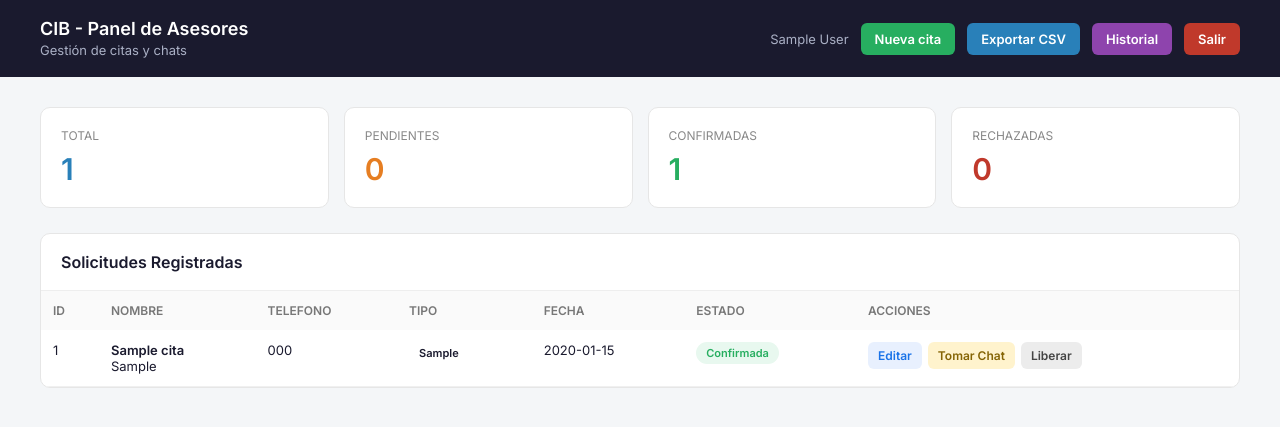
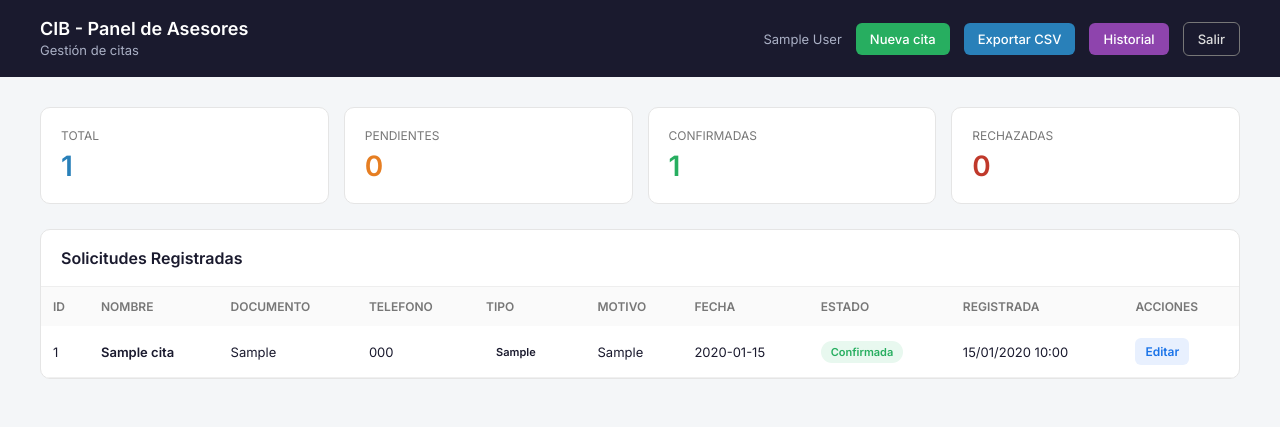
Before and after one commit to SistemasCIB/python, a Flask app: page /asesor in a window 1280 px wide. Shown: the top 427 px of the page. Run offline with Flask 3, Linux system fonts and the light colour scheme; the visitor is signed in with stand-in values (Sample User, id 1); tables that the repository leaves empty hold one stand-in row (values such as "Sample post").

Commit message:
antes de admin

```diff
--- a/flujos.py
+++ b/flujos.py
@@ -124,7 +124,7 @@ def manejar_boton(numero, opcion_id):
         if numero in sesiones:
             del sesiones[numero]
         enviar_texto(numero,
-            "Cuando tengas los requisitos listos, con gusto te agendamos.\n"
+            "podras reangendar tu cita cuando cumplas con los requisitos necesarios.\n\n"
 
 
         )
--- a/models.py
+++ b/models.py
@@ -31,8 +31,8 @@ class Consentimiento(db.Model):
 class Asesor(db.Model):
     id = db.Column(db.Integer, primary_key=True)
     usuario = db.Column(db.String(50), unique=True)
-    password_hash = db.Column(db.String(200))
     nombre = db.Column(db.String(100))
+    password_hash = db.Column(db.String(128))
 
     def set_password(self, password):
         self.password_hash = generate_password_hash(password)
--- a/templates/asesor.html
+++ b/templates/asesor.html
@@ -3,6 +3,7 @@
 <head>
 <meta charset="UTF-8">
 <meta name="viewport" content="width=device-width, initial-scale=1.0">
+
 <title>CIB - Panel Asesor</title>
 
 <link href="https://fonts.googleapis.com/css2?family=Inter:wght@300;400;500;600&display=swap" rel="stylesheet">
@@ -19,6 +20,8 @@ font-family:'Inter',sans-serif;
     background:#f4f6f8;
     color:#1a1a2e;
 }
+
+/* HEADER */
 
 header{
     background:#1a1a2e;
@@ -41,9 +44,8 @@ color:#aab0c5;
 
 .header-right{
     display:flex;
-gap:12px;
     align-items:center;
-flex-wrap:wrap;
+    gap:14px;
 }
 
 .btn-header{
@@ -51,18 +53,35 @@ text-decoration:none;
     padding:8px 14px;
     border-radius:6px;
     font-size:13px;
-font-weight:600;
+    font-weight:500;
+}
+
+.btn-nueva{
+    background:#27ae60;
     color:white;
 }
 
-.btn-nueva{background:#27ae60;}
-.btn-exportar{background:#2980b9;}
-.btn-historial{background:#8e44ad;}
-.btn-logout{background:#c0392b;}
+.btn-exportar{
+    background:#2980b9;
+    color:white;
+}
+
+.btn-historial{background:#8e44ad;
+    color:white;
+}
+
+.btn-logout{
+    border:1px solid #777;
+    color:#ddd;
+}
+
+/* CONTENT */
 
 .content{
     padding:30px 40px;
 }
+
+/* STATS */
 
 .stats{
     display:grid;
@@ -73,39 +92,41 @@ margin-bottom:25px;
 
 .card{
     background:white;
+    border-radius:10px;
     padding:20px;
-border-radius:10px;
-border:1px solid #e6e6e6;
+    border:1px solid #e5e5e5;
 }
 
-.label{
+.card .label{
     font-size:12px;
-color:#888;
+    color:#777;
     text-transform:uppercase;
 }
 
-.value{
-font-size:30px;
+.card .value{
+    margin-top:6px;
+    font-size:28px;
     font-weight:700;
-margin-top:8px;
 }
 
-.blue{color:#2980b9;}
-.orange{color:#e67e22;}
-.green{color:#27ae60;}
-.red{color:#c0392b;}
+.orange{ color:#e67e22; }
+.green{ color:#27ae60; }
+.red{ color:#c0392b; }
+.blue{ color:#2980b9; }
+
+/* TABLE */
 
 .table-box{
     background:white;
     border-radius:10px;
     overflow:hidden;
-border:1px solid #e6e6e6;
+    border:1px solid #e5e5e5;
 }
 
 .table-header{
     padding:18px 20px;
+    border-bottom:1px solid #eee;
     font-weight:600;
-border-bottom:1px solid #eee;
 }
 
 table{
@@ -126,28 +147,53 @@ td{
     padding:12px;
     font-size:13px;
     border-bottom:1px solid #f0f0f0;
-vertical-align:top;
 }
 
 tr:hover td{
     background:#fafafa;
 }
 
+/* PILLS */
+
 .pill{
     padding:4px 10px;
     border-radius:20px;
     font-size:11px;
-font-weight:700;
+    font-weight:600;
     display:inline-block;
 }
 
-.pendiente{background:#fff3e0;color:#e67e22;}
-.confirmada{background:#e8f8ef;color:#27ae60;}
-.rechazada{background:#fdecea;color:#c0392b;}
-.cancelada{background:#f0f0f0;color:#888;}
+.pendiente{
+    background:#fff3e0;
+    color:#e67e22;
+}
 
-.presencial{background:#e8f0fe;color:#1a73e8;}
-.domicilio{background:#f4e8fd;color:#7b1fa2;}
+.confirmada{
+    background:#e8f8ef;
+    color:#27ae60;
+}
+
+.rechazada{
+    background:#fdecea;
+    color:#c0392b;
+}
+
+.cancelada{
+    background:#f0f0f0;
+    color:#888;
+}
+
+.presencial{
+    background:#e8f0fe;
+    color:#1a73e8;
+}
+
+.domicilio{
+    background:#f4e8fd;
+    color:#7b1fa2;
+}
+
+/* ACTIONS */
 
 .actions{
     display:flex;
@@ -160,18 +206,27 @@ padding:6px 10px;
     border-radius:6px;
     text-decoration:none;
     font-size:12px;
-font-weight:700;
+    font-weight:600;
 }
 
-.btn-confirm{background:#e8f8ef;color:#27ae60;}
-.btn-reject{background:#fdecea;color:#c0392b;}
-.btn-edit{background:#e8f0fe;color:#1a73e8;}
-.btn-chat{background:#fff3cd;color:#856404;}
-.btn-free{background:#ececec;color:#444;}
+.btn-confirm{
+    background:#e8f8ef;
+    color:#27ae60;
+}
+
+.btn-edit{
+    background:#e8f0fe;
+    color:#1a73e8;
+}
+
+.btn-reject{
+    background:#fdecea;
+    color:#c0392b;
+}
 
 .empty{
+    text-align:center;
     padding:40px;
-text-align:center;
     color:#888;
 }
 </style>
@@ -183,7 +238,7 @@ color:#888;
 
     <div>
         <h1>CIB - Panel de Asesores</h1>
-<span>Gestión de citas y chats</span>
+        <span>Gestión de citas</span>
     </div>
 
     <div class="header-right">
@@ -210,7 +265,10 @@ Salir
 
 </header>
 
+
 <div class="content">
+
+    <!-- STATS -->
 
     <div class="stats">
 
@@ -242,6 +300,9 @@ Salir
 
     </div>
 
+
+    <!-- TABLE -->
+
     <div class="table-box">
 
         <div class="table-header">
@@ -256,10 +317,13 @@ Solicitudes Registradas
                 <tr>
                     <th>ID</th>
                     <th>Nombre</th>
+                    <th>Documento</th>
                     <th>Telefono</th>
                     <th>Tipo</th>
+                    <th>Motivo</th>
                     <th>Fecha</th>
                     <th>Estado</th>
+                    <th>Registrada</th>
                     <th>Acciones</th>
                 </tr>
             </thead>
@@ -273,9 +337,10 @@ Solicitudes Registradas
                     <td>{{ c.id }}</td>
 
                     <td>
-<strong>{{ c.nombre }}</strong><br>
-{{ c.documento }}
+                        <strong>{{ c.nombre }}</strong>
                     </td>
+
+                    <td>{{ c.documento }}</td>
 
                     <td>{{ c.telefono }}</td>
 
@@ -284,6 +349,8 @@ Solicitudes Registradas
                             {{ c.tipo_cita.capitalize() }}
                         </span>
                     </td>
+
+                    <td>{{ c.motivo }}</td>
 
                     <td>{{ c.fecha_cita }}</td>
 
@@ -294,31 +361,30 @@ Solicitudes Registradas
                     </td>
 
                     <td>
+                        {{ c.creada_en.strftime('%d/%m/%Y %H:%M') }}
+                    </td>
+
+                    <td>
 
                         <div class="actions">
 
                             {% if c.estado == 'pendiente' %}
 
-<a href="/asesor/confirmar/{{ c.id }}" class="btn btn-confirm">
+                            <a href="/asesor/confirmar/{{ c.id }}"
+                               class="btn btn-confirm">
                                Confirmar
                             </a>
 
-<a href="/asesor/rechazar/{{ c.id }}" class="btn btn-reject">
+                            <a href="/asesor/rechazar/{{ c.id }}"
+                               class="btn btn-reject">
                                Rechazar
                             </a>
 
                             {% endif %}
 
-<a href="/asesor/editar/{{ c.id }}" class="btn btn-edit">
+                            <a href="/asesor/editar/{{ c.id }}"
+                               class="btn btn-edit">
                                Editar
-</a>
-
-<a href="/asesor/tomar_chat/{{ c.id }}" class="btn btn-chat">
-Tomar Chat
-</a>
-
-<a href="/asesor/liberar_chat/{{ c.id }}" class="btn btn-free">
-Liberar
                             </a>
 
                         </div>
```
Also changed, not shown: asesor.py (line endings or trailing spaces). Lines whose indentation alone changed are shown as unchanged.
